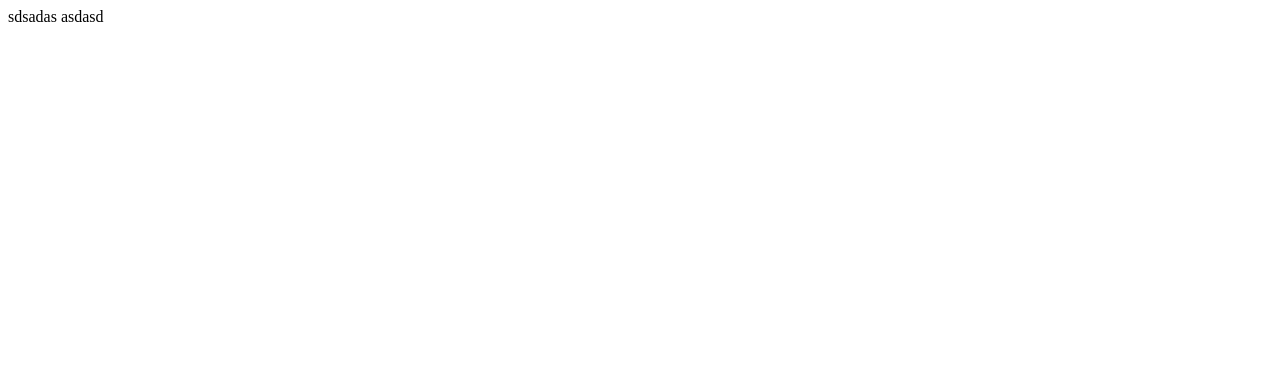
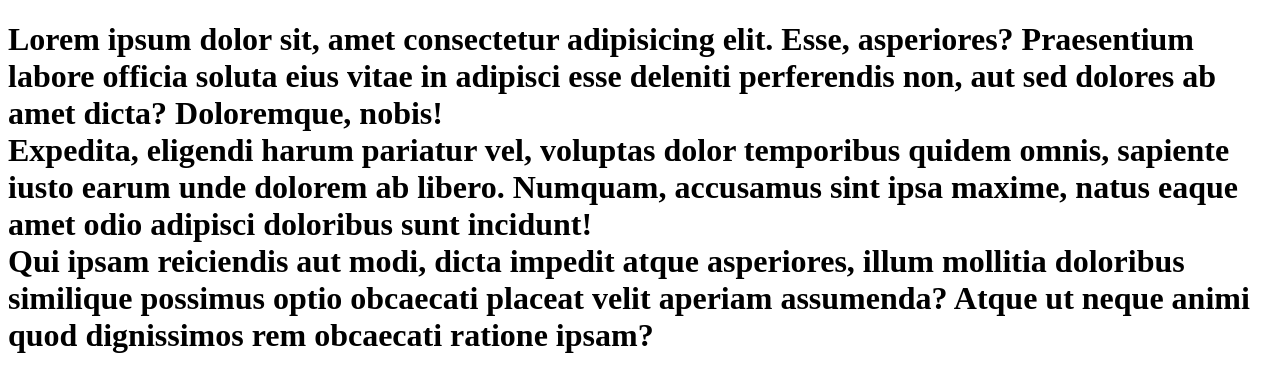
Before and after one commit to emrebican/deneme, a plain HTML site: page test.html in a window 1280 px wide. Drawn offline with Linux system fonts and the light colour scheme.

Commit message:
dosyalar degisti

```diff
--- a/main.js
+++ /dev/null
@@ -1,2 +0,0 @@
-asdasda
-MediaStreamAudioDestinationNode
--- a/test.html
+++ b/test.html
@@ -7,8 +7,11 @@
     <title>Document</title>
 </head>
 <body>
-    sdsadas
-    asdasd
+    <h1>
+        <div>Lorem ipsum dolor sit, amet consectetur adipisicing elit. Esse, asperiores? Praesentium labore officia soluta eius vitae in adipisci esse deleniti perferendis non, aut sed dolores ab amet dicta? Doloremque, nobis!</div>
+        <div>Expedita, eligendi harum pariatur vel, voluptas dolor temporibus quidem omnis, sapiente iusto earum unde dolorem ab libero. Numquam, accusamus sint ipsa maxime, natus eaque amet odio adipisci doloribus sunt incidunt!</div>
+        <div>Qui ipsam reiciendis aut modi, dicta impedit atque asperiores, illum mollitia doloribus similique possimus optio obcaecati placeat velit aperiam assumenda? Atque ut neque animi quod dignissimos rem obcaecati ratione ipsam?</div>
+    </h1>
 
 </body>
 </html>
--- a/test.js
+++ /dev/null
@@ -1,2 +0,0 @@
-asdasd
-dfdfd
```
Also changed, not shown: index.html (+2 -0 lines).
